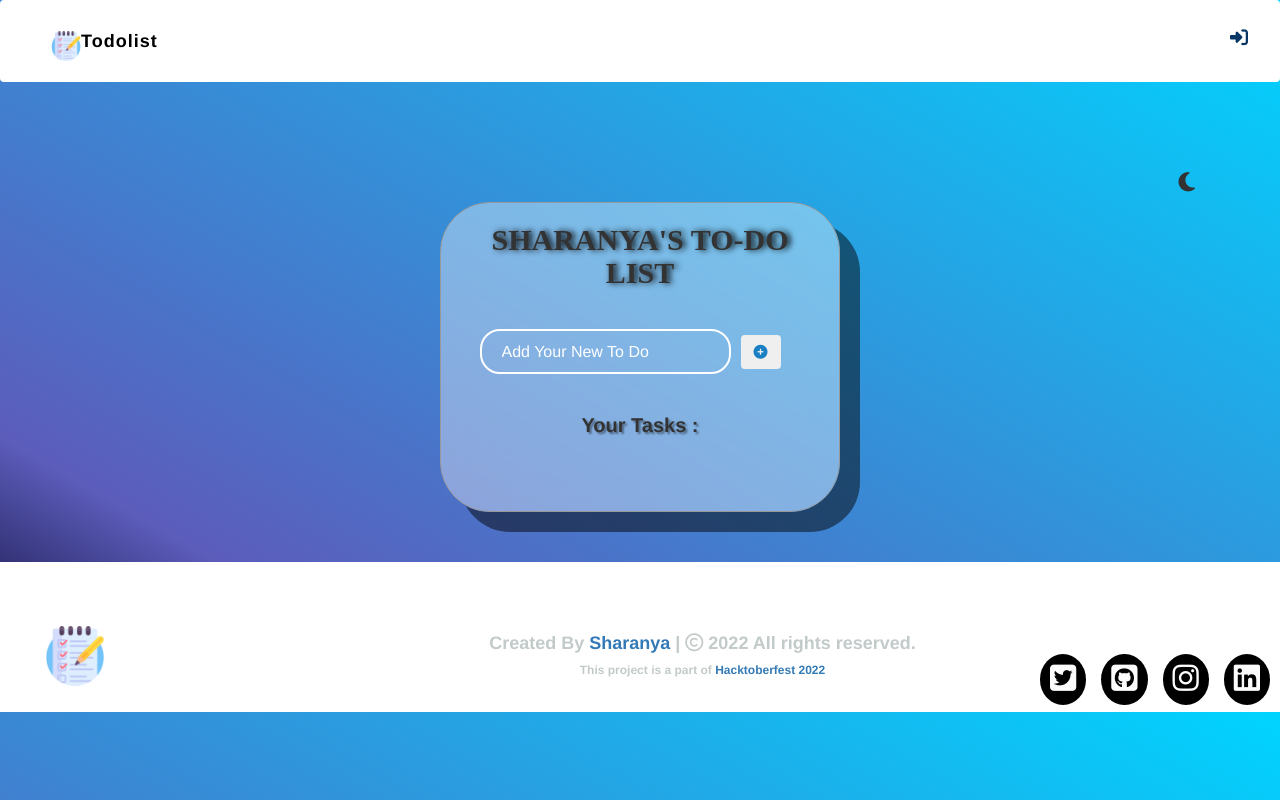
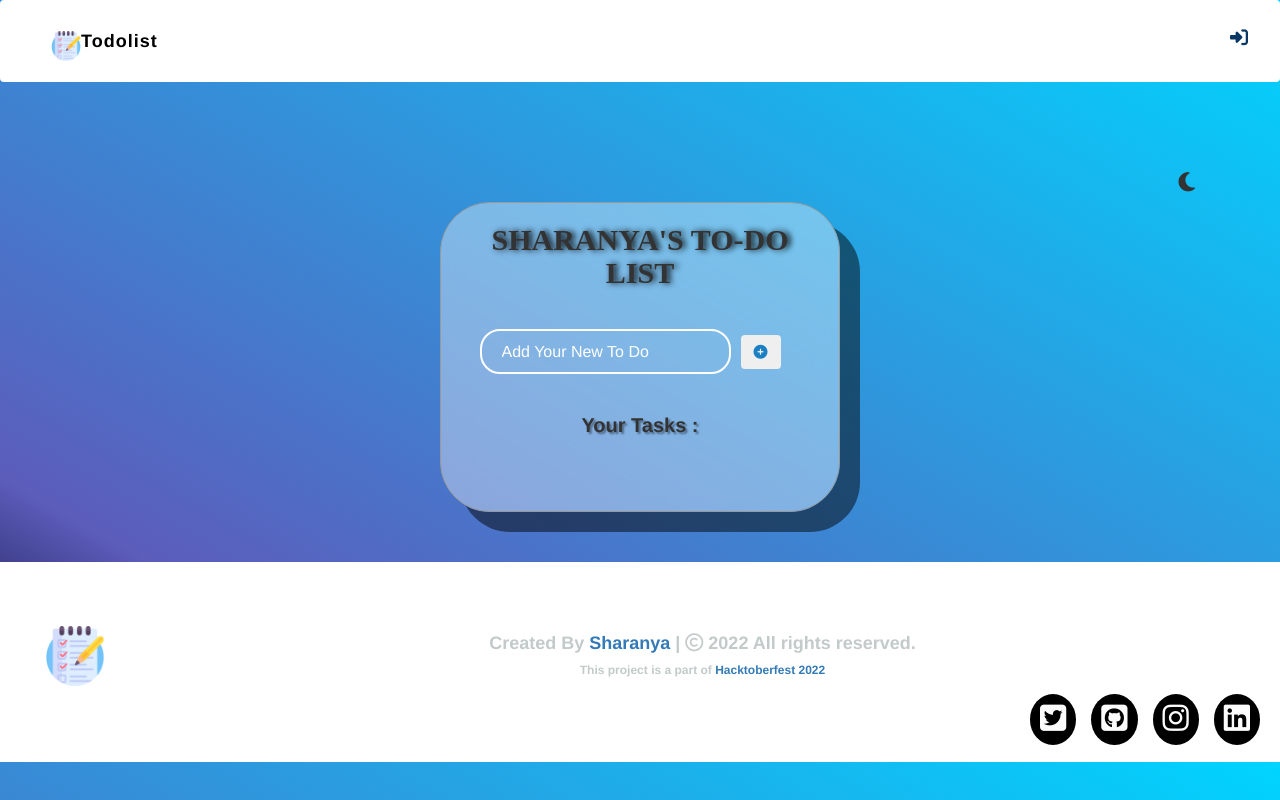
Before and after one commit to sharanya-mitra/Todolist, a website: page index.html in a window 1280 px wide. Drawn offline with nearby package versions, Linux system fonts and the light colour scheme; a web font is replaced by a local one.

Commit message:
Modified Footer

```diff
--- a/index.html
+++ b/index.html
@@ -75,6 +75,8 @@
       href="https://hacktoberfest.digitalocean.com/" target="_blank"
       rel="noopener noreferrer">Hacktoberfest
       2022</a></p>
+
+      <div class="footer-social">
         <a class="social" id="linkedin" href="https://linkedin.com/in/sharanya-mitra-988512224/" target="_blank">
           <span class="icon"><i class="fab fa-linkedin"></i></span>
         </a>
@@ -87,6 +89,7 @@
         <a class="social" id="twitter" href="https://twitter.com/@sharanyamitra2" target="_blank">
           <span class="icon"><i class="fab fa-twitter-square"></i></span>
         </a>
+      </div>
 
   </div>
 
--- a/style.css
+++ b/style.css
@@ -378,10 +378,11 @@ font-family: 'Scope One', serif;
 }
 
 .footer{
-  height: 150px;
+  height: 200px;
   width:100%;
   text-align: center;
   background-color: white;
+  margin: auto;
 }
 .social{
   font-size: 30px;
@@ -392,6 +393,13 @@ font-family: 'Scope One', serif;
   background: #000;
   padding:4px 10px ;
   border-radius: 70%;
+}
+.footer-social{
+  margin: auto;
+  width: 100%;
+  padding: 10px;
+  margin-top: 40px;
+
 }
 .brand{
   margin-top: -20px;
```
Lines whose indentation alone changed are shown as unchanged.
